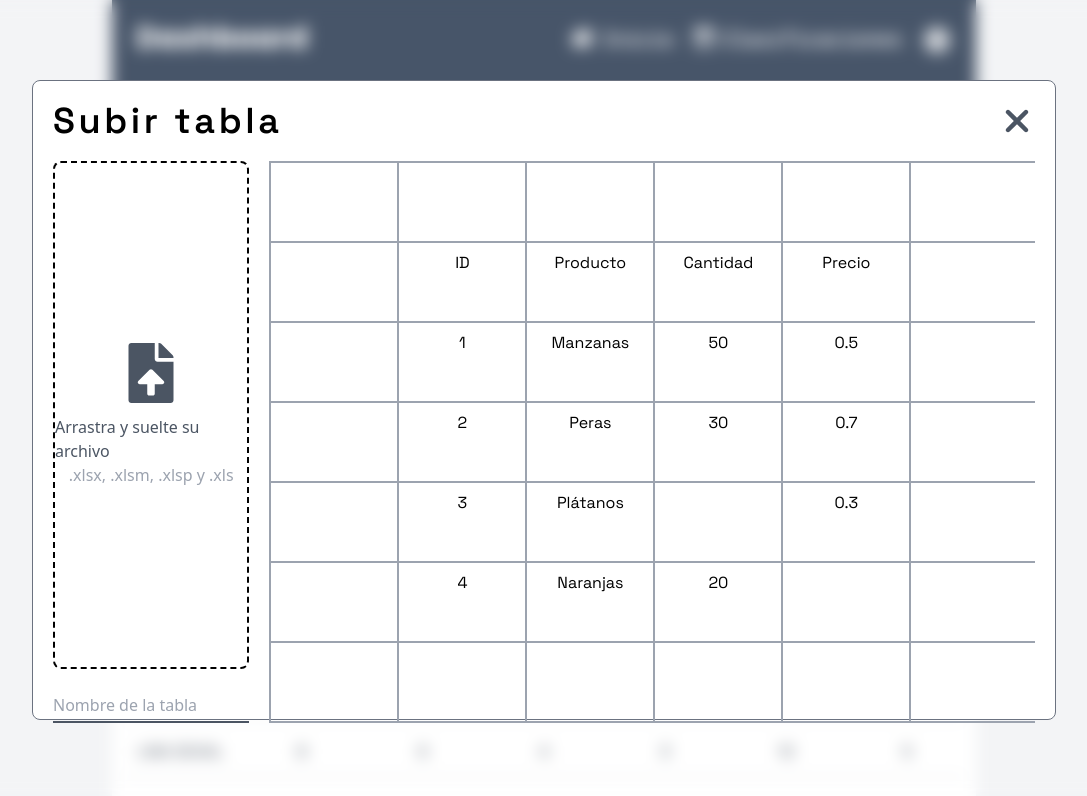
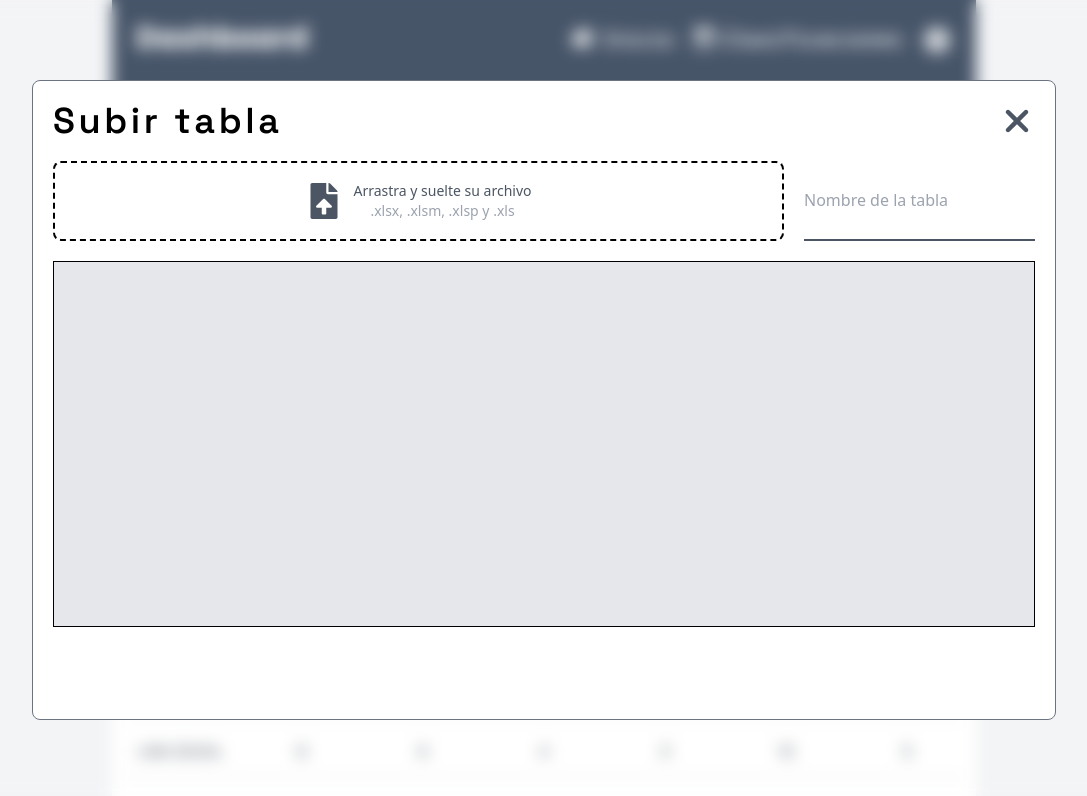
Before and after one commit to sweetPanel459/dashboard, a React (Vite) app: page / in a window 1280 px wide. Shown: the top 796 px of the page, without its empty margins (96-1183 px from the left). Built offline with nearby package versions, Linux system fonts and the light colour scheme; a web font is replaced by a local one.

Commit message:
feat: Completion of upload logic and processing of files

```diff
--- a/src/components/common/button.jsx
+++ b/src/components/common/button.jsx
@@ -6,9 +6,10 @@ export const Button = ({
    styleButton,
    styleText,
    styleIcon,
+   buttonRef,
    click,
 }) => (
-   <button onClick={click} className={`${styleButton} flex`}>
+   <button ref={buttonRef} onClick={click} className={`${styleButton} flex`}>
       <span className={styleIcon}>{icon}</span>
       <Text style={styleText} text={text} />
    </button>
--- a/src/components/modals/uploadTable.jsx
+++ b/src/components/modals/uploadTable.jsx
@@ -1,179 +1,36 @@
 import { read, utils } from "xlsx";
+import React, { useState, useEffect } from "react";
 
 import { Input } from "../common/input";
+import { Button } from "../common/button";
 import { DoubleText } from "../common/texts";
 
 import { TableRow } from "../../containers/tableSections";
 import { ModalHeader } from "./modalHeader";
-
 import { FaFileUpload } from "react-icons/fa";
-
-const worksheetExample = [
-  [
-    null,
-    null,
-    null,
-    null,
-    null,
-    null,
-    null,
-    null,
-    null,
-    null,
-    null,
-    null,
-    null,
-    null,
-    null,
-    null,
-    null,
-    null,
-    null,
-    null,
-    null,
-  ],
-  [
-    null,
-    "ID",
-    "Producto",
-    "Cantidad",
-    "Precio",
-    null,
-    null,
-    "ID",
-    "Producto",
-    "Cantidad",
-    "Precio",
-    null,
-    null,
-    "ID",
-    "Producto",
-    "Cantidad",
-    "Precio",
-    null,
-    null,
-  ],
-  [
-    null,
-    1,
-    "Manzanas",
-    50,
-    0.5,
-    null,
-    null,
-    1,
-    "Manzanas",
-    50,
-    0.5,
-    null,
-    null,
-    1,
-    "Manzanas",
-    50,
-    0.5,
-    null,
-    null,
-  ],
-  [
-    null,
-    2,
-    "Peras",
-    30,
-    0.7,
-    null,
-    null,
-    2,
-    "Peras",
-    30,
-    0.7,
-    null,
-    null,
-    2,
-    "Peras",
-    30,
-    0.7,
-    null,
-    null,
-  ],
-  [
-    null,
-    3,
-    "Plátanos",
-    null,
-    0.3,
-    null,
-    null,
-    3,
-    "Plátanos",
-    null,
-    0.3,
-    null,
-    null,
-    3,
-    "Plátanos",
-    null,
-    0.3,
-    null,
-    null,
-  ],
-  [
-    null,
-    4,
-    "Naranjas",
-    20,
-    undefined,
-    null,
-    null,
-    4,
-    "Naranjas",
-    20,
-    undefined,
-    null,
-    null,
-    null,
-    4,
-    "Naranjas",
-    20,
-    undefined,
-    null,
-    null,
-  ],
-  [
-    null,
-    null,
-    null,
-    null,
-    null,
-    null,
-    null,
-    null,
-    null,
-    null,
-    null,
-    null,
-    null,
-    null,
-    null,
-    null,
-    null,
-    null,
-    null,
-    null,
-    null,
-  ],
-];
 
 const ReadFileAsDataUrl = (file) => {
   return new Promise((res, rej) => {
     const reader = new FileReader();
 
-    reader.onload = (e) => res(e.target.result.split(",")[1]);
-    reader.onerror = (error) =>
+    reader.onload = (e) => {
+      res(e.target.result.split(",")[1]);
+    };
+
+    reader.onerror = (error) => {
       rej(new Error({ msg: "no se pudo cargar el archivo", err: error }));
+    };
 
     reader.readAsDataURL(file);
   });
 };
+
+export const UploadTable = ({ modalRef, close }) => {
+  const [workBook, setWorkBook] = useState([]);
+  const [workSheets, setWorkSheets] = useState(undefined);
+  const [currentWorkSheet, setCurrentWorkSheet] = useState(undefined);
+
+  useEffect(() => { }, [workSheets, workBook]);
 
   const uploadFileHandler = async (e) => {
     const file = e.target.files[0];
@@ -181,17 +38,31 @@ const uploadFileHandler = async (e) => {
     const fileBase64 = await ReadFileAsDataUrl(file);
     const workbook = read(fileBase64, { type: "base64" });
 
-  const worksheets = {};
+    const worksheet = {};
 
     workbook.SheetNames.forEach((sheetName) => {
       const sheet = workbook.Sheets[sheetName];
-    worksheets[sheetName] = utils.sheet_to_json(sheet, { header: 1 });
+      const range = utils.decode_range(sheet["!ref"]); // Obtener el rango completo del excel
+
+      const sheetData = [];
+      for (let row = range.s.r; row <= range.e.r; row++) {
+        const rowData = [];
+        for (let col = range.s.c; col <= range.e.c; col++) {
+          const cellAddress = utils.encode_cell({ r: row, c: col });
+          const cell = sheet[cellAddress];
+
+          rowData.push(cell ? cell.v : null);
+        }
+        sheetData.push(rowData);
+      }
+
+      worksheet[sheetName] = sheetData;
+
+      setWorkBook((prev) => [...prev, sheetName]);
     });
-
-  console.log(worksheets);
+    setWorkSheets(worksheet);
   };
 
-export const UploadTable = ({ modalRef, close }) => {
   return (
     <div
       ref={modalRef}
@@ -199,8 +70,8 @@ export const UploadTable = ({ modalRef, close }) => {
     >
       <section className="flex flex-col gap-5 w-4/5 h-4/5 p-5 rounded-lg border border-gray-500 bg-white">
         <ModalHeader text="Subir tabla" click={close} />
-        <form className="flex gap-5 h-full w-full">
-          <section className="flex flex-col gap-5 w-1/5 h-full ">
+        <form className="flex flex-col flex-grow gap-5 w-full overflow-auto">
+          <section className="flex  gap-5 w-full h-20">
             <Input
               id="upload-file"
               type="file"
@@ -208,29 +79,46 @@ export const UploadTable = ({ modalRef, close }) => {
               styleInput="hidden"
               styleLabel="flex items-center justify-center w-full h-full"
               styleContainer="flex-grow w-full rounded-lg border-2 border-dashed border-black"
-              changeInput={uploadFileHandler}
+              changeInput={(e) => {
+                setWorkBook([]);
+                uploadFileHandler(e);
+              }}
             />
             <Input
               type="text"
               placeholder="Nombre de la tabla"
-              styleInput="bg-transparent"
-              styleContainer="h-fit py-1 border-b-2 outline-none border-gray-600"
+              styleInput="h-full bg-transparent"
+              styleContainer="h-full py-1 border-b-2 outline-none border-gray-600"
             />
           </section>
 
-          <section className="flex flex-grow h-full overflow-auto">
-            <table className="w-full h-full border border-gray-400">
-              {worksheetExample.map((index, key) => {
-                return (
+          <section className="flex flex-col flex-grow gap-2 overflow-auto">
+            <table className="flex flex-col flex-grow gap-2 p-2 w-full overflow-auto  border border-black bg-gray-200">
+              {workSheets !== undefined &&
+                workSheets[currentWorkSheet]?.map((index, key) => (
                   <TableRow
                     key={key}
-                    style="h-20"
-                    styleColm="w-32 pt-2 h-full border border-gray-400"
+                    style="flex gap-2 w-fit"
+                    styleColm="flex items-center justify-center min-w-52 h-10 overflow-hidden bg-white"
                     cellValues={index}
                   />
-                );
-              })}
+                ))}
             </table>
+            <div className="flex items-center w-full min-h-16">
+              {workBook.map((index, key) => (
+                <React.Fragment key={key}>
+                  <Button
+                    text={index}
+                    styleButton="flex items-center justify-center flex-grow h-full px-2 text-xl hover:bg-gray-100 active:bg-gray-200"
+                    click={(e) => {
+                      e.preventDefault();
+                      setCurrentWorkSheet(index);
+                    }}
+                  />
+                  <span className="divis w-0.5 h-full bg-gray-300 last:hidden"></span>
+                </React.Fragment>
+              ))}
+            </div>
           </section>
         </form>
       </section>
@@ -239,12 +127,12 @@ export const UploadTable = ({ modalRef, close }) => {
 };
 
 const ContentLabel = () => (
-  <div className="flex flex-col items-center gap-3">
-    <FaFileUpload className="text-6xl text-gray-600" />
+  <div className="flex items-center gap-3 p-2">
+    <FaFileUpload className="text-4xl text-gray-600" />
     <DoubleText
       fristText="Arrastra y suelte su archivo"
       secondText=".xlsx, .xlsm, .xlsp y .xls"
-      style="flex flex-col items-center"
+      style="flex flex-col items-center text-sm"
       fristTextStyle="text-gray-600 font-medium"
       secondTextStyle="text-gray-400"
     />
--- a/src/containers/tableSections.jsx
+++ b/src/containers/tableSections.jsx
@@ -42,7 +42,7 @@ export const TableRow = ({
   isActiveEditRow,
   click,
 }) => (
-  <tr className={`${style} flex items-center w-full`}>
+  <tr className={style}>
     {cellValues.map((index, key) => (
       <td key={key} className={`${styleColm} text-center font-grotesk`}>
         {index}
@@ -52,7 +52,7 @@ export const TableRow = ({
   </tr>
 );
 
-const EditRow = ({ isActive, state = true, clickEdit }) => (
+const EditRow = ({ state = true, clickEdit }) => (
   <td className="flex items-center justify-center gap-2 h-7 min-w-20">
     {state ? (
       <>
--- a/src/pages/dashboard.jsx
+++ b/src/pages/dashboard.jsx
@@ -90,8 +90,8 @@ export const DashBoard = () => {
               <TableRow
                 key={key}
                 cellValues={index}
-                style="gap-2 py-3 border-b border-gray-300 dark:border-gray-500"
                 styleColm="w-full text-gray-600 dark:text-gray-200"
+                style="flex items-center gap-2 w-full py-3 border-b border-gray-300 dark:border-gray-500"
                 click={() => openModal("edit-modal")}
               />
             ))}
```
Lines whose indentation alone changed are shown as unchanged.
